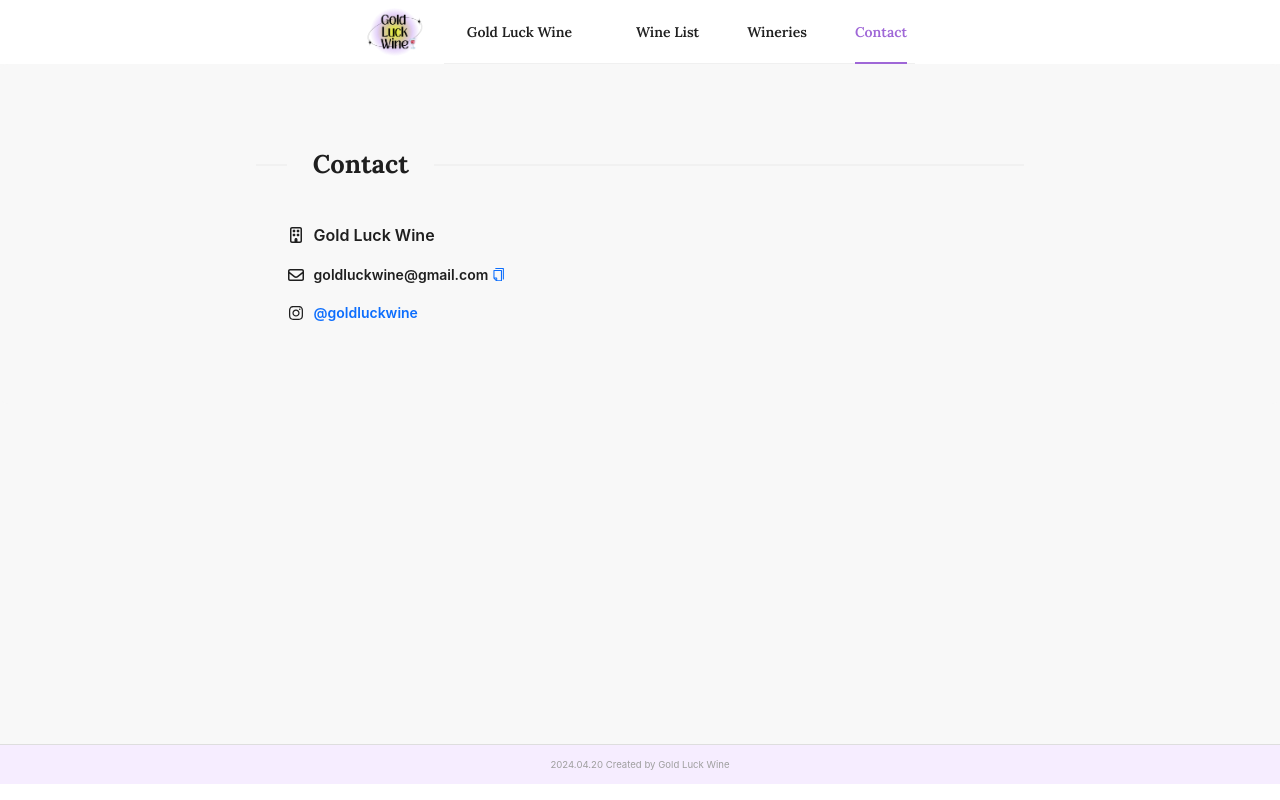
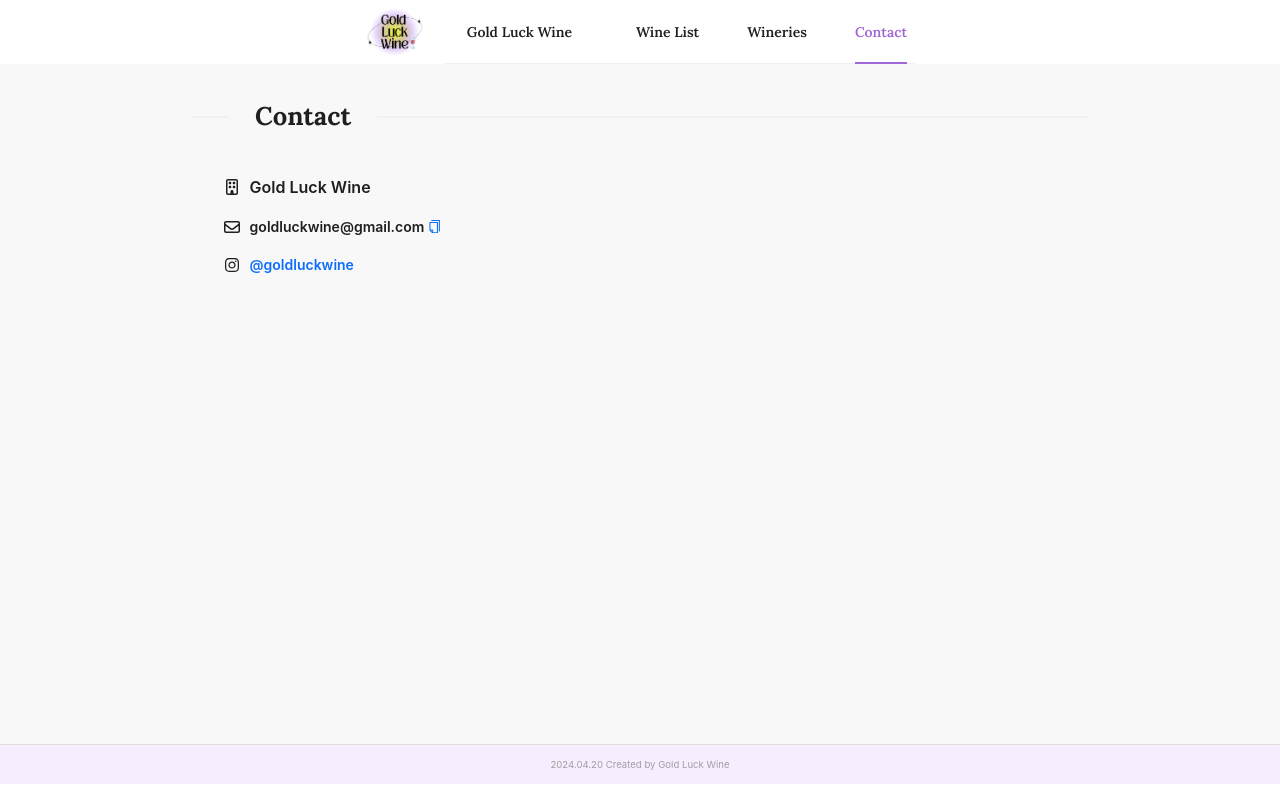
Before and after one commit to grape0919/goldluckwine-home, a React (Vite) app: page /contact in a window 1280 px wide. Built offline with nearby package versions, Linux system fonts and the light colour scheme; no server answers.

Commit message:
modi padding in COntactFooter.tsx'

```diff
--- a/src/page/ContactFooter.tsx
+++ b/src/page/ContactFooter.tsx
@@ -60,6 +60,14 @@
 // eslint-disable-next-line no-undef
 const Wrapper = styled.div`
   padding: 4rem 20%;
+
+  @media (max-width: 1535px) {
+    padding: 1rem 15%;
+  }
+
+  @media (max-width: 1023px) {
+    padding: 1rem 10%;
+  }
   .contact-title {
     margin-bottom: ${customedTheme.space.lg};
     font-family: 'Lora', serif;
```
